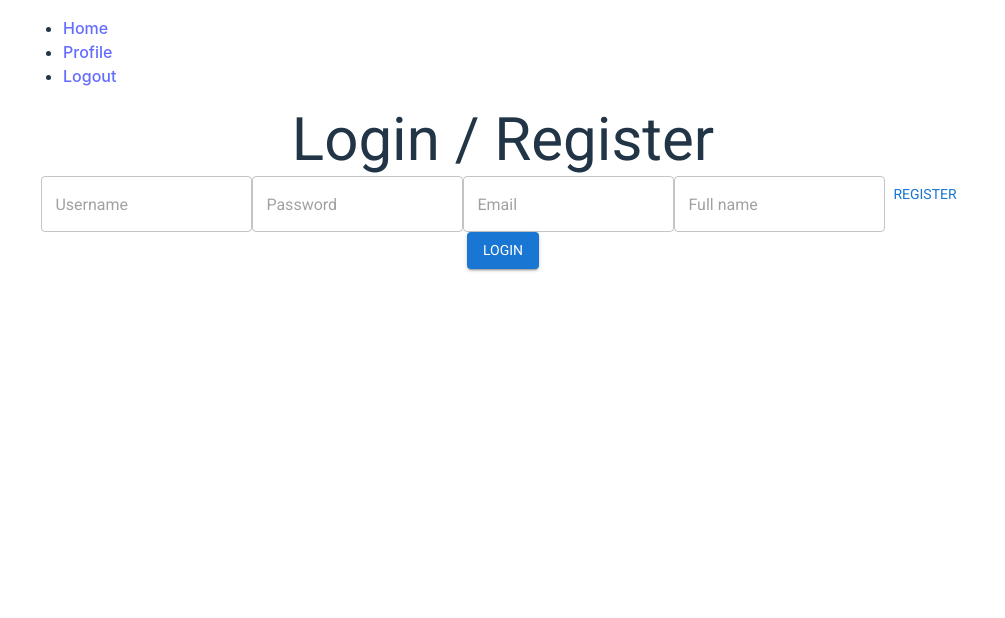
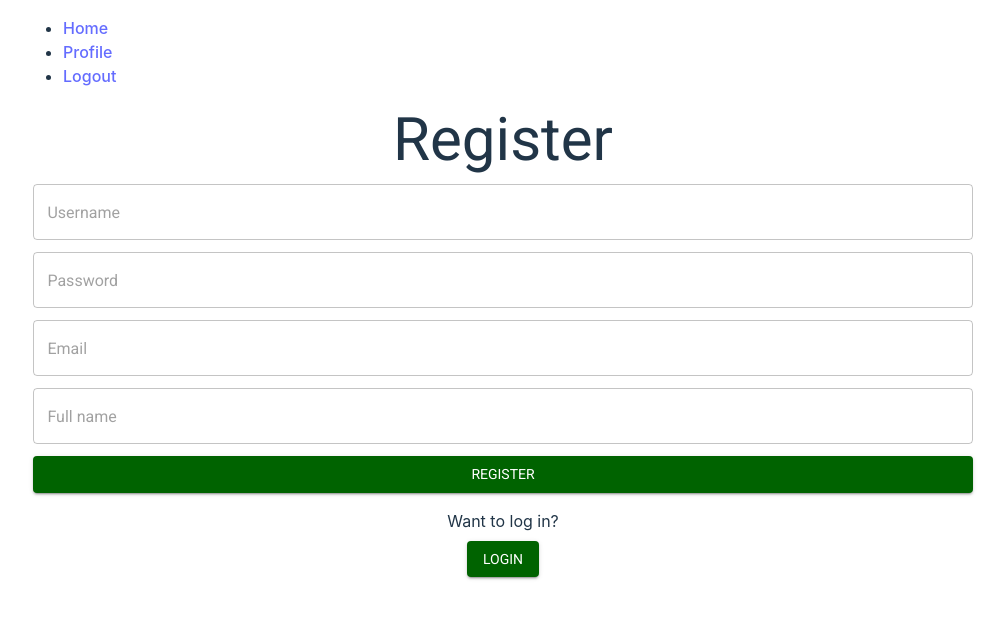
Before and after one commit to Velimah/mpjkk23-projekti, a React (Vite) app: page / in a window 1280 px wide. Both pictures are taken after a click on the button "REGISTER". Shown: the top 618 px of the page, without its empty margins (137-1142 px from the left). Built offline with nearby package versions, Linux system fonts and the light colour scheme.

Commit message:
material-ui

```diff
--- a/src/components/RegisterForm.jsx
+++ b/src/components/RegisterForm.jsx
@@ -41,6 +41,8 @@ const RegisterForm = (props) => {
     <>
       <form onSubmit={handleSubmit}>
         <TextField
+          fullWidth
+          margin="dense"
           name="username"
           placeholder="Username"
           onChange={handleInputChange}
@@ -48,6 +50,8 @@ const RegisterForm = (props) => {
           onBlur={handleUsername}
         />
         <TextField
+          fullWidth
+          margin="dense"
           name="password"
           type="password"
           placeholder="Password"
@@ -55,6 +59,8 @@ const RegisterForm = (props) => {
           value={inputs.password}
         />
         <TextField
+          fullWidth
+          margin="dense"
           name="email"
           type="email"
           placeholder="Email"
@@ -62,12 +68,16 @@ const RegisterForm = (props) => {
           value={inputs.email}
         />
         <TextField
+          fullWidth
+          margin="dense"
           name="full_name"
           placeholder="Full name"
           onChange={handleInputChange}
           value={inputs.full_name}
         />
-        <Button type="submit">Register</Button>
+        <Button fullWidth variant="contained" sx={{mt: 1, mb: 1}} type="submit">
+          Register
+        </Button>
       </form>
     </>
   );
--- a/src/theme/themeOptions.js
+++ b/src/theme/themeOptions.js
@@ -2,6 +2,15 @@ import '@fontsource/roboto';
 import '@fontsource/nunito';
 
 const themeOptions = {
+  palette: {
+    type: 'light',
+    primary: {
+      main: '#006300',
+    },
+    secondary: {
+      main: '#d60202',
+    },
+  },
   typography: {
     fontFamily: 'Roboto, sans-serif',
   },
--- a/src/views/Login.jsx
+++ b/src/views/Login.jsx
@@ -15,11 +15,14 @@ const Login = (props) => {
     <Grid container direction="column" alignItems="center">
       <Grid item xs={6}>
         <Typography component="h1" variant="h2">
-          Login / Register
+          {formToggle ? 'Login' : 'Register'}
         </Typography>
       </Grid>
       <Grid item xs={6}>
         {formToggle ? <LoginForm /> : <RegisterForm />}
+      </Grid>
+      <Grid item xs={6} sx={{mt: 1, mb: 1}}>
+        {formToggle ? 'Need to register?' : 'Want to log in?'}
       </Grid>
       <Grid item xs={6}>
         <Button variant="contained" onClick={toggle}>
```
